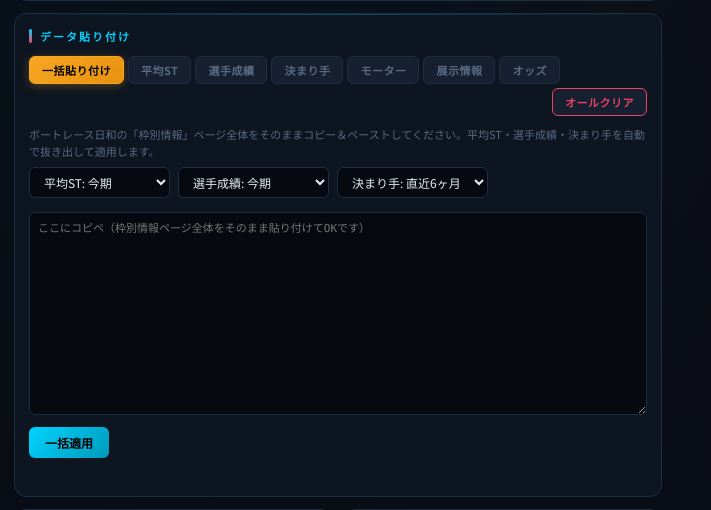
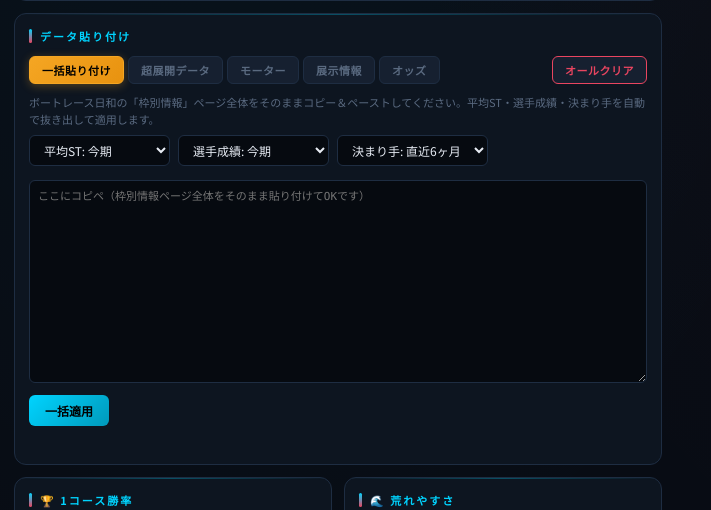
Before and after one commit to sukepbudou-svg/test, a Flask app: page / in a window 1280 px wide. Shown: the part 759-1269 px from the top of the page, without its empty margins (0-711 px from the left). Run offline with Flask 3, Linux system fonts and the light colour scheme.

Commit message:
タブ整理: 平均ST/選手成績/決まり手タブを削除し超展開データタブを追加
一括貼り付けでまかなえている3タブ（平均ST・選手成績・決まり手）を
削除し、同じ位置に超展開データタブを新設。内部処理が参照する
st-period/player-period/kimari-period要素は非表示のまま維持し、
一括貼り付けの適用ロジックは無変更で動作。allClearの対象タブ
リストも更新。実機起動確認済み。

```diff
--- a/boatrace-web/templates/index.html
+++ b/boatrace-web/templates/index.html
@@ -625,9 +625,7 @@ textarea:focus { border-color: var(--accent3); box-shadow: 0 0 0 2px rgba(0,212,
       <h2>データ貼り付け</h2>
       <div class="tab-buttons">
         <button class="tab-btn active" onclick="switchTab('bulk',this)">一括貼り付け</button>
-        <button class="tab-btn" onclick="switchTab('avg-st',this)">平均ST</button>
-        <button class="tab-btn" onclick="switchTab('player',this)">選手成績</button>
-        <button class="tab-btn" onclick="switchTab('kimari',this)">決まり手</button>
+        <button class="tab-btn" onclick="switchTab('chotenkai',this)">超展開データ</button>
         <button class="tab-btn" onclick="switchTab('motor',this)">モーター</button>
         <button class="tab-btn" onclick="switchTab('exhibit',this)">展示情報</button>
         <button class="tab-btn" onclick="switchTab('odds',this)">オッズ</button>
@@ -665,58 +663,31 @@ textarea:focus { border-color: var(--accent3); box-shadow: 0 0 0 2px rgba(0,212,
         <div class="status-msg" id="status-bulk"></div>
       </div>
 
-      <div class="tab-pane" id="tab-avg-st">
-        <div class="tab-desc">ボートレース日和の「平均ST」表をそのままコピー＆ペーストしてください</div>
-        <select class="period-select" id="st-period" onchange="applyAvgST()">
-          <option value="今期">今期</option>
-          <option value="直近6ヶ月">直近6ヶ月</option>
-          <option value="直近3ヶ月">直近3ヶ月</option>
-          <option value="直近1ヶ月">直近1ヶ月</option>
-          <option value="当地">当地</option>
-          <option value="一般戦">一般戦</option>
-          <option value="SG/G1">SG/G1</option>
-          <option value="初日">初日</option>
-          <option value="最終日">最終日</option>
-          <option value="ナイター">ナイター</option>
-          <option value="F持">F持</option>
-        </select>
-        <textarea id="paste-avg-st" rows="7" placeholder="ここにコピペ"></textarea>
+      <!-- 内部処理用の隠し要素（旧・平均ST/選手成績/決まり手タブの名残。一括貼り付けの適用処理が参照する） -->
+      <select id="st-period" style="display:none;">
+        <option value="今期">今期</option><option value="直近6ヶ月">直近6ヶ月</option>
+        <option value="直近3ヶ月">直近3ヶ月</option><option value="直近1ヶ月">直近1ヶ月</option>
+        <option value="当地">当地</option><option value="一般戦">一般戦</option>
+        <option value="SG/G1">SG/G1</option><option value="初日">初日</option>
+        <option value="最終日">最終日</option><option value="ナイター">ナイター</option><option value="F持">F持</option>
+      </select>
+      <select id="player-period" style="display:none;">
+        <option value="今期">今期</option><option value="直近6ヶ月">直近6ヶ月</option>
+        <option value="直近3ヶ月">直近3ヶ月</option><option value="直近1ヶ月">直近1ヶ月</option>
+        <option value="当地">当地</option><option value="一般戦">一般戦</option>
+        <option value="SG/G1">SG/G1</option><option value="女子戦">女子戦</option>
+      </select>
+      <select id="kimari-period" style="display:none;">
+        <option value="直近6ヶ月">直近6ヶ月</option><option value="直近1年">直近1年</option>
+      </select>
+
+      <div class="tab-pane" id="tab-chotenkai">
+        <div class="tab-desc">ボートレース日和の「超展開データ」をコピー＆ペーストしてください（現行の予想には未使用・将来のモデル検証用に保存されます）</div>
+        <textarea id="paste-chotenkai" rows="14" placeholder="ここにコピペ（超展開データの欄）"></textarea>
         <div style="display:flex;gap:8px;margin-top:8px;">
-          <button class="btn btn-apply" onclick="parseData('avg-st')">適用</button>
+          <button class="btn btn-apply" onclick="parseData('chotenkai')">適用</button>
         </div>
-        <div class="status-msg" id="status-avg-st"></div>
-      </div>
-
-      <div class="tab-pane" id="tab-player">
-        <div class="tab-desc">ボートレース日和の「選手成績」（1着率・2連対率・3連対率）をまとめてコピー＆ペーストしてください</div>
-        <select class="period-select" id="player-period" onchange="applyPlayerStats()">
-          <option value="今期">今期</option>
-          <option value="直近6ヶ月">直近6ヶ月</option>
-          <option value="直近3ヶ月">直近3ヶ月</option>
-          <option value="直近1ヶ月">直近1ヶ月</option>
-          <option value="当地">当地</option>
-          <option value="一般戦">一般戦</option>
-          <option value="SG/G1">SG/G1</option>
-          <option value="女子戦">女子戦</option>
-        </select>
-        <textarea id="paste-player" rows="9" placeholder="ここにコピペ"></textarea>
-        <div style="display:flex;gap:8px;margin-top:8px;">
-          <button class="btn btn-apply" onclick="parseData('player')">適用</button>
-        </div>
-        <div class="status-msg" id="status-player"></div>
-      </div>
-
-      <div class="tab-pane" id="tab-kimari">
-        <div class="tab-desc">ボートレース日和の「決まり手」と「逃げシミュレーション」をまとめてコピー＆ペーストしてください</div>
-        <select class="period-select" id="kimari-period">
-          <option value="直近6ヶ月">直近6ヶ月</option>
-          <option value="直近1年">直近1年</option>
-        </select>
-        <textarea id="paste-kimari" rows="11" placeholder="ここにコピペ"></textarea>
-        <div style="display:flex;gap:8px;margin-top:8px;">
-          <button class="btn btn-apply" onclick="parseData('kimari')">適用</button>
-        </div>
-        <div class="status-msg" id="status-kimari"></div>
+        <div class="status-msg" id="status-chotenkai"></div>
       </div>
 
       <div class="tab-pane" id="tab-motor">
@@ -1801,6 +1772,15 @@ function parseData(name) {
     motorStats = parseMotorStats(text);
     applyMotorStats();
     statusEl.textContent = '✓ モーターデータを適用しました';
+  } else if (name === 'chotenkai') {
+    const ct = parseChoTenkai(rawText);
+    if (ct) {
+      extraStats = Object.assign(extraStats || {}, { cho_tenkai: ct });
+      statusEl.textContent = '✓ 超展開データを保存しました（現行の予想には未使用・将来のモデル検証用）';
+    } else {
+      statusEl.style.color = 'var(--accent)';
+      statusEl.textContent = '× 解析失敗: データ形式を確認してください';
+    }
   } else if (name === 'exhibit') {
     const text = document.getElementById('paste-exhibit').value;
     const data = parseExhibitInfo(text);
@@ -2760,7 +2740,7 @@ function allClear() {
   document.getElementById('nige-rate-value').textContent = '-';
   document.getElementById('nige-rate-comment').textContent = '';
   updateSlit();
-  ['avg-st','player','kimari','motor','exhibit','odds'].forEach(n => {
+  ['chotenkai','motor','exhibit','odds'].forEach(n => {
     const el = document.getElementById(`status-${n}`); if (el) el.textContent = '';
     const ta = document.getElementById(`paste-${n}`); if (ta) ta.value = '';
   });
```
